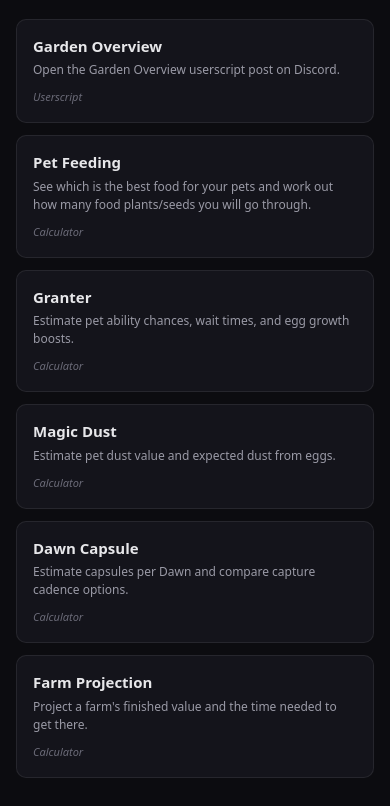
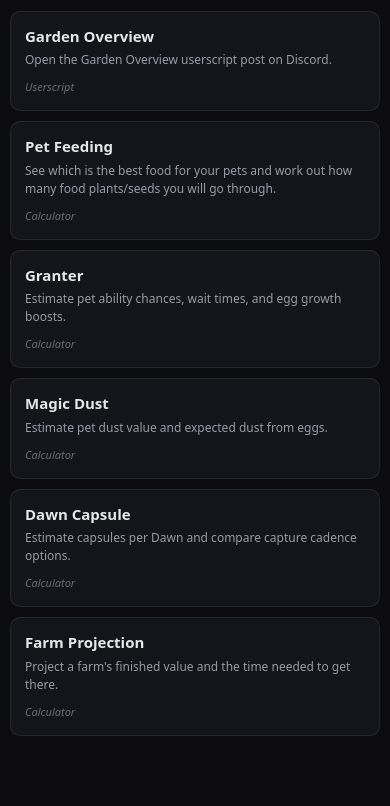
Before and after one commit to Liam0306dis/hub, a plain HTML site: page index.html in a window 390 px wide. Shown: the part 91-897 px from the top of the page. After the commit the page ends 847 px from the top, so only its background shows below. Drawn offline with Linux system fonts and the light colour scheme.

Commit message:
Update tools

```diff
--- a/index.html
+++ b/index.html
@@ -26,6 +26,11 @@
   .tool b { display:block; font-size:15px; margin-bottom:4px; }
   .tool span { display:block; color:var(--dim); font-size:12px; }
   .tag { display:inline-block; margin-top:10px; color:var(--faint); font-size:11px; }
+  @media (max-width:520px) {
+    body { padding:20px 10px; }
+    .grid { grid-template-columns:minmax(0,1fr); gap:10px; }
+    .tool { padding:13px 14px; }
+  }
 </style>
 </head>
 <body>
```
